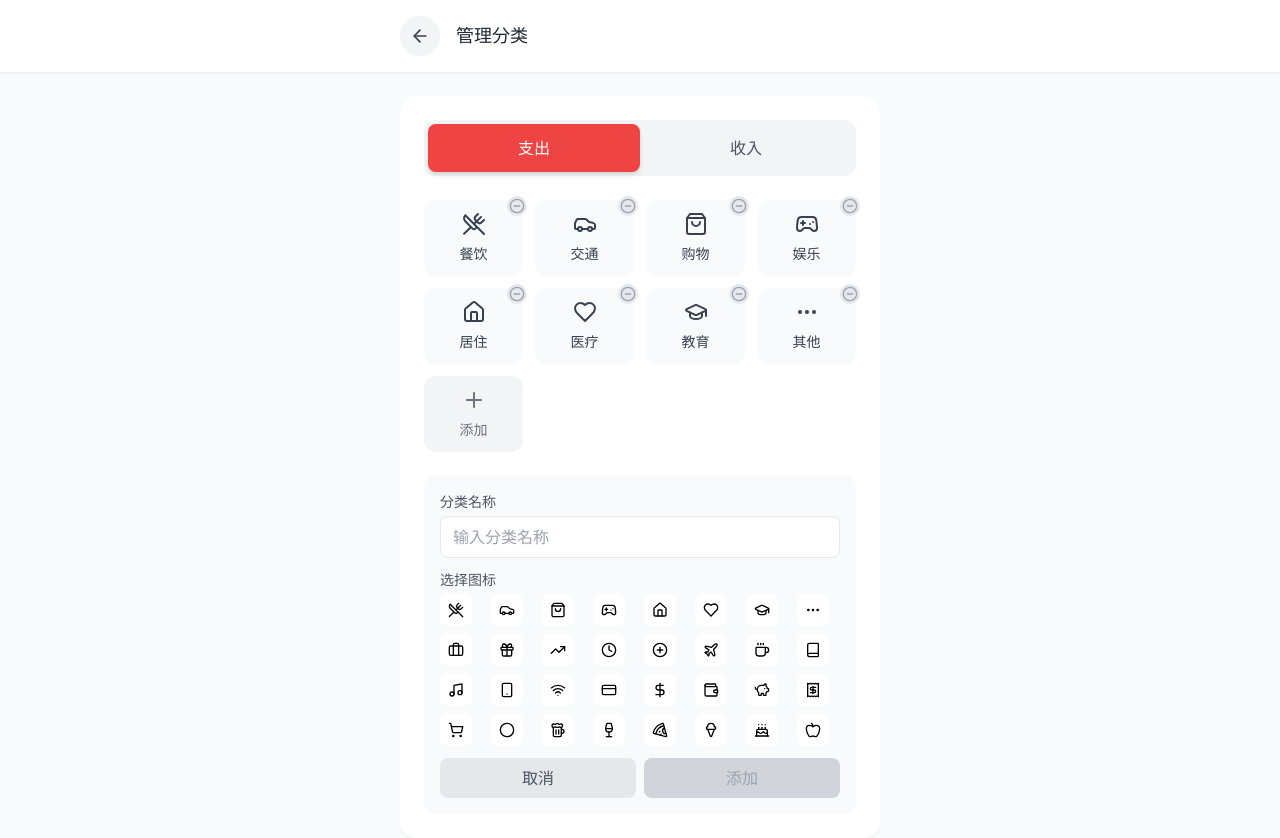
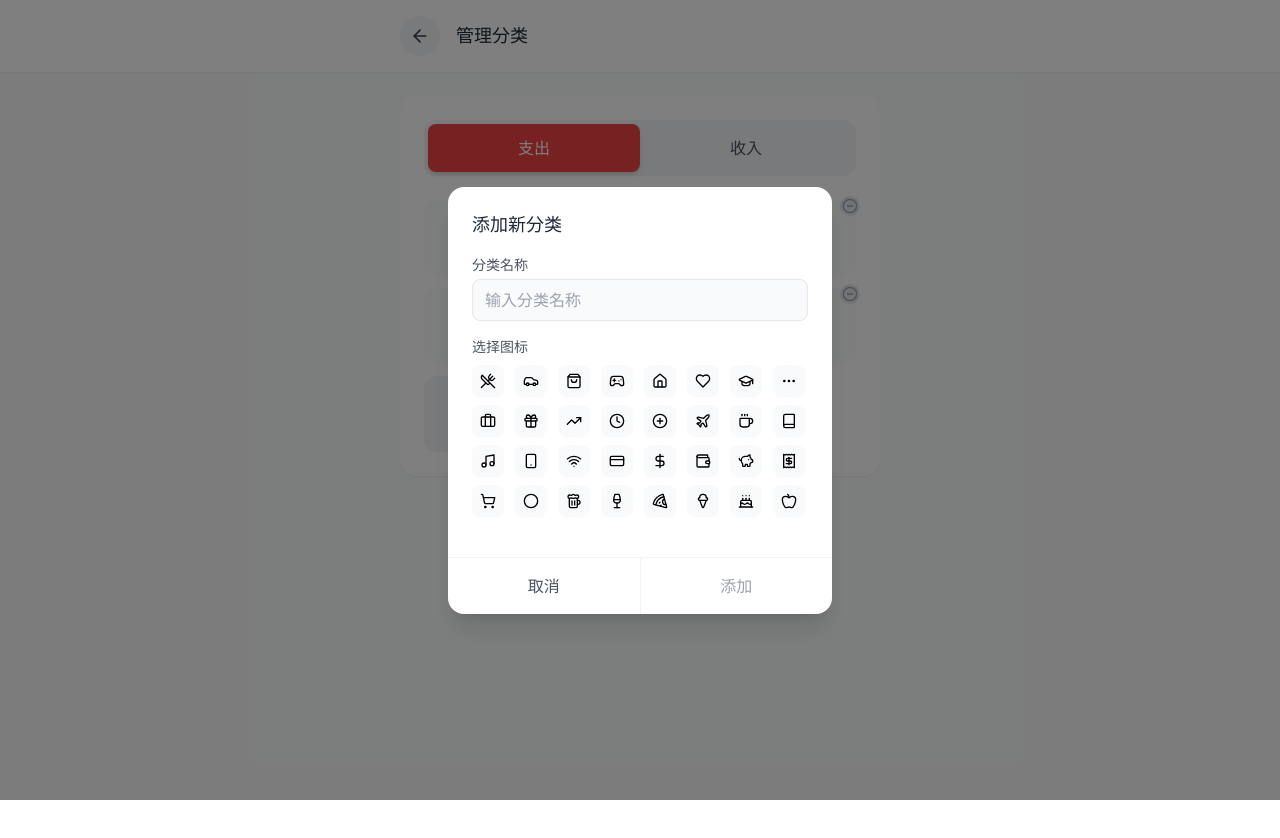
Before and after one commit to wangqi-pitaya/bill-records, a React (Vite) app: page /categories in a window 1280 px wide. Both pictures are taken after a click on the button "添加". Shown: the top 838 px of the page. After the commit the page ends 800 px from the top, so only its background shows below. Built offline with nearby package versions, Linux system fonts and the light colour scheme.

Commit message:
feat: 实现账单记录功能
Co-authored-by: traeagent <traeagent@users.noreply.github.com>

```diff
--- a/src/pages/CategoryManage.tsx
+++ b/src/pages/CategoryManage.tsx
@@ -12,14 +12,13 @@ export default function CategoryManage() {
   const { getCategoriesByType, addCategory, deleteCategory, isCategoryUsed } = useCategoryStore();
 
   const [activeTab, setActiveTab] = useState<BillType>('expense');
-  const [showAddForm, setShowAddForm] = useState(false);
+  const [showAddModal, setShowAddModal] = useState(false);
   const [newName, setNewName] = useState('');
   const [newIcon, setNewIcon] = useState('Circle');
   const [deleteConfirm, setDeleteConfirm] = useState<Category | null>(null);
   const [deleteError, setDeleteError] = useState<string | null>(null);
 
   const categories = getCategoriesByType(activeTab);
-  const typeColor = activeTab === 'income' ? 'green' : 'red';
 
   const handleAdd = () => {
     if (!newName.trim()) return;
@@ -32,7 +31,7 @@ export default function CategoryManage() {
 
     setNewName('');
     setNewIcon('Circle');
-    setShowAddForm(false);
+    setShowAddModal(false);
   };
 
   const handleDeleteRequest = (category: Category) => {
@@ -89,7 +88,7 @@ export default function CategoryManage() {
             </button>
           </div>
 
-          <div className="grid grid-cols-4 gap-3 mb-6">
+          <div className="grid grid-cols-4 gap-3">
             {categories.map((category) => {
               const IconComponent = (Icons as Record<string, React.FC<{ className?: string }>>)[category.icon] || Icons.Circle;
 
@@ -112,29 +111,40 @@ export default function CategoryManage() {
             })}
 
             <button
-              onClick={() => setShowAddForm(true)}
+              onClick={() => setShowAddModal(true)}
               className="flex flex-col items-center gap-2 p-3 rounded-xl bg-gray-100 text-gray-500 hover:bg-gray-200 transition-all duration-200"
             >
               <Plus className="w-6 h-6" />
               <span className="text-sm font-medium whitespace-nowrap">添加</span>
             </button>
           </div>
+        </div>
+      </main>
 
-          {showAddForm && (
-            <div className="p-4 bg-gray-50 rounded-xl">
-              <div className="mb-3">
+      {/* 添加分类弹窗 */}
+      {showAddModal && (
+        <div className="fixed inset-0 z-50 flex items-center justify-center px-4">
+          <div
+            className="absolute inset-0 bg-black/50"
+            onClick={() => setShowAddModal(false)}
+          />
+          <div className="relative bg-white rounded-2xl shadow-xl w-full max-w-sm overflow-hidden">
+            <div className="p-6">
+              <h3 className="text-lg font-semibold text-gray-800 mb-4">添加新分类</h3>
+
+              <div className="mb-4">
                 <label className="text-sm text-gray-600 mb-1 block">分类名称</label>
                 <input
                   type="text"
                   value={newName}
                   onChange={(e) => setNewName(e.target.value)}
                   placeholder="输入分类名称"
-                  className="w-full px-3 py-2 bg-white rounded-lg border border-gray-200 focus:ring-2 focus:ring-emerald-500 outline-none"
+                  className="w-full px-3 py-2 bg-gray-50 rounded-lg border border-gray-200 focus:ring-2 focus:ring-emerald-500 outline-none"
                 />
               </div>
 
-              <div className="mb-3">
-                <label className="text-sm text-gray-600 mb-1 block">选择图标</label>
+              <div className="mb-4">
+                <label className="text-sm text-gray-600 mb-2 block">选择图标</label>
                 <div className="grid grid-cols-8 gap-2">
                   {availableIcons.map((icon) => {
                     const IconComponent = (Icons as Record<string, React.FC<{ className?: string }>>)[icon] || Icons.Circle;
@@ -147,7 +157,7 @@ export default function CategoryManage() {
                             ? activeTab === 'income'
                               ? 'bg-green-500 text-white'
                               : 'bg-red-500 text-white'
-                            : 'bg-white hover:bg-gray-100'
+                            : 'bg-gray-50 hover:bg-gray-100'
                         }`}
                       >
                         <IconComponent className="w-4 h-4" />
@@ -156,32 +166,32 @@ export default function CategoryManage() {
                   })}
                 </div>
               </div>
+            </div>
 
-              <div className="flex gap-2">
+            <div className="flex border-t border-gray-100">
               <button
-                  onClick={() => setShowAddForm(false)}
-                  className="flex-1 py-2 rounded-lg bg-gray-200 text-gray-600 font-medium hover:bg-gray-300"
+                onClick={() => setShowAddModal(false)}
+                className="flex-1 py-4 text-gray-600 font-medium hover:bg-gray-50 transition-colors border-r border-gray-100"
               >
                 取消
               </button>
               <button
                 onClick={handleAdd}
                 disabled={!newName.trim()}
-                  className={`flex-1 py-2 rounded-lg font-medium ${
+                className={`flex-1 py-4 font-medium transition-colors ${
                   newName.trim()
                     ? activeTab === 'income'
-                        ? 'bg-green-500 text-white hover:bg-green-600'
-                        : 'bg-red-500 text-white hover:bg-red-600'
-                      : 'bg-gray-300 text-gray-400 cursor-not-allowed'
+                      ? 'text-green-500 hover:bg-green-50'
+                      : 'text-red-500 hover:bg-red-50'
+                    : 'text-gray-400 cursor-not-allowed'
                 }`}
               >
                 添加
               </button>
             </div>
           </div>
+        </div>
       )}
-        </div>
-      </main>
 
       <ConfirmModal
         isOpen={!!deleteConfirm}
--- a/src/store/useCategoryStore.ts
+++ b/src/store/useCategoryStore.ts
@@ -6,7 +6,6 @@ interface CategoryStore {
   categories: Category[];
   addCategory: (category: Omit<Category, 'id'>) => void;
   deleteCategory: (id: string) => boolean;
-  reorderCategories: (type: BillType, newOrder: Category[]) => void;
   getCategoriesByType: (type: BillType) => Category[];
   isCategoryUsed: (categoryName: string) => boolean;
 }
@@ -39,13 +38,6 @@ export const useCategoryStore = create<CategoryStore>((set, get) => ({
     return true;
   },
 
-  reorderCategories: (type, newOrder) => {
-    const otherCategories = get().categories.filter(c => c.type !== type);
-    const updatedCategories = [...otherCategories, ...newOrder];
-    set({ categories: updatedCategories });
-    saveCategories(updatedCategories);
-  },
-
   getCategoriesByType: (type) => {
     return get().categories.filter(c => c.type === type);
   },
```
Lines whose indentation alone changed are shown as unchanged.
